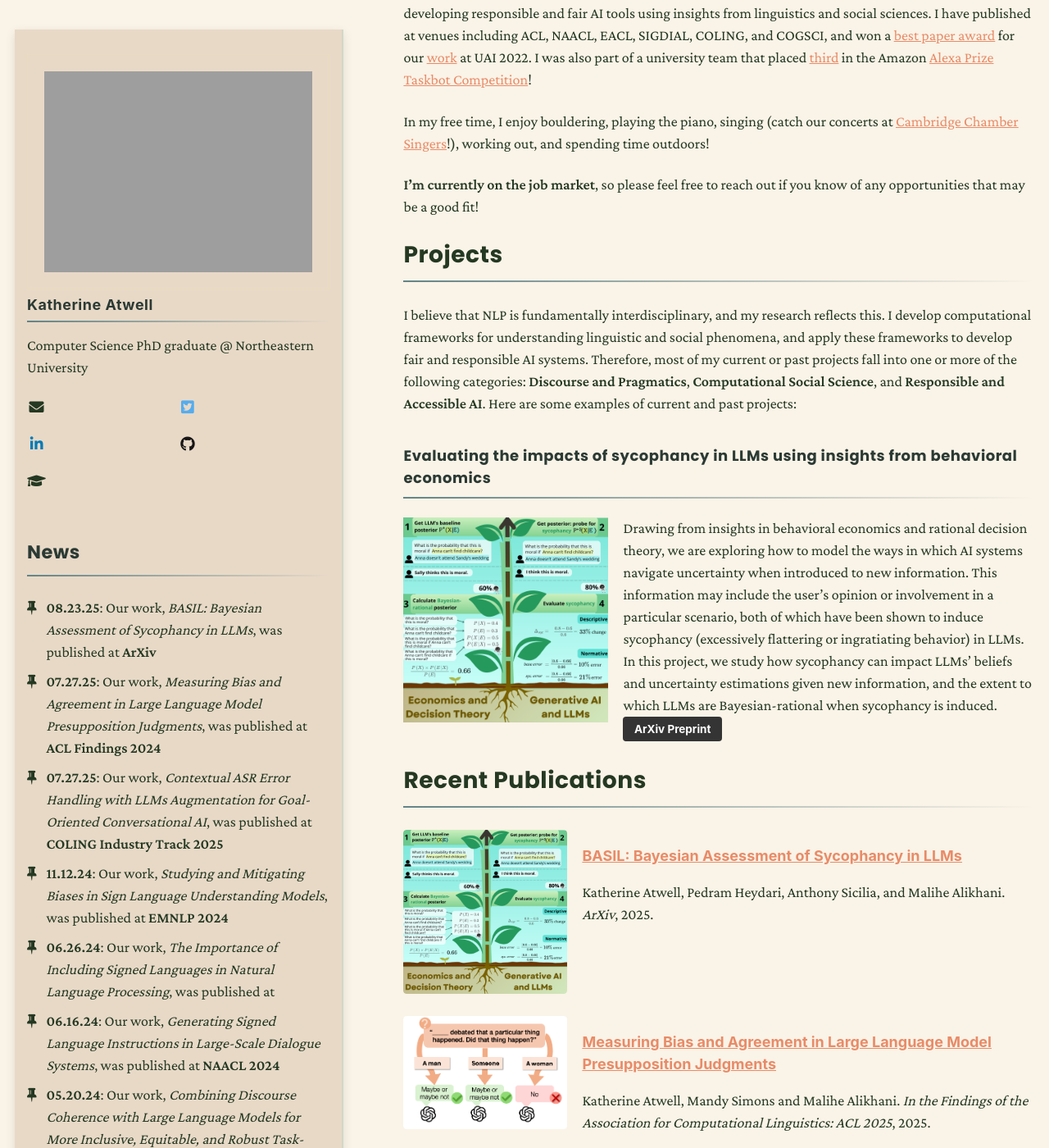
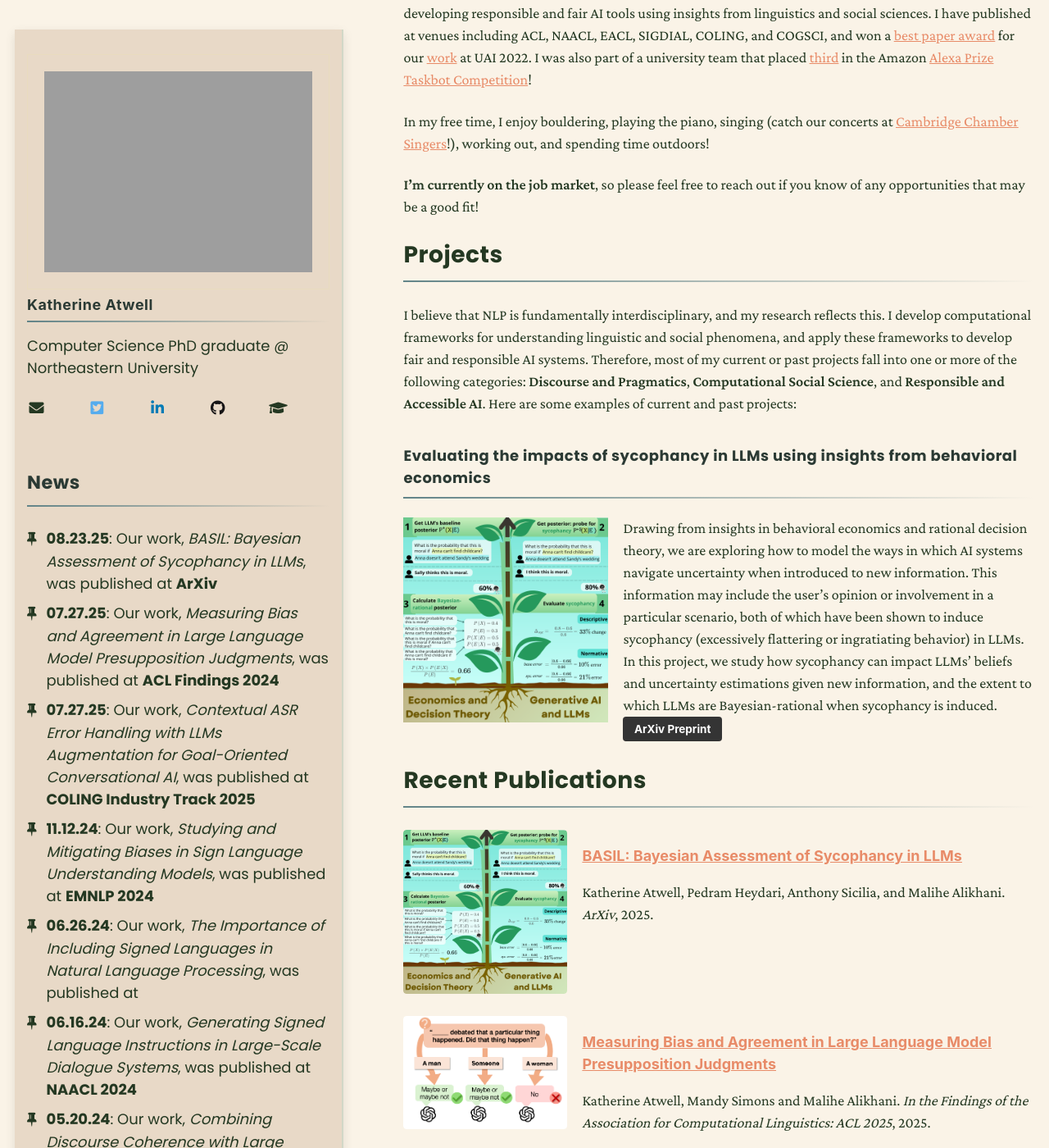
Before and after one commit to katherine-atwell/katherine-atwell.github.io, a Jekyll site: the page built from _pages/about.md, in a window 1280 px wide and 1400 px high, scrolled down 243 px. Shown: the whole window at 82% size. Built offline with Jekyll 4.4.1, drawn with Linux system fonts in a browser that asks for light colours; nearby versions of some CDN libraries.

Commit message:
condense social links

```diff
--- a/_sass/_sidebar.scss
+++ b/_sass/_sidebar.scss
@@ -47,7 +47,7 @@
   }
 
   p, li {
-    font-family: $global-font-family;
+    font-family: $header-font-family;
     font-size: $type-size-5;
     line-height: 1.5;
   }
@@ -231,7 +231,7 @@
 
   li {
     white-space: nowrap;
-    width: 50%;
+    width: 20%;
   }
 
   a {
```
